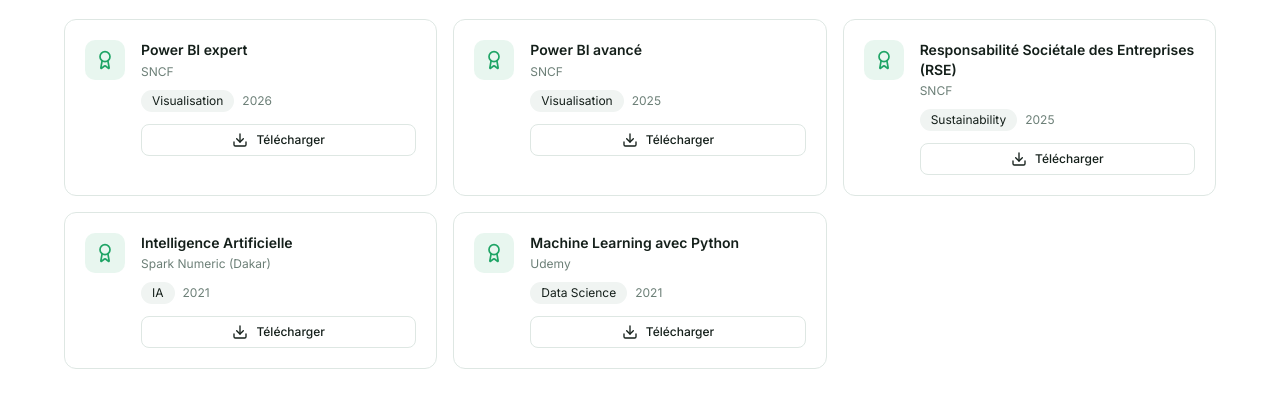
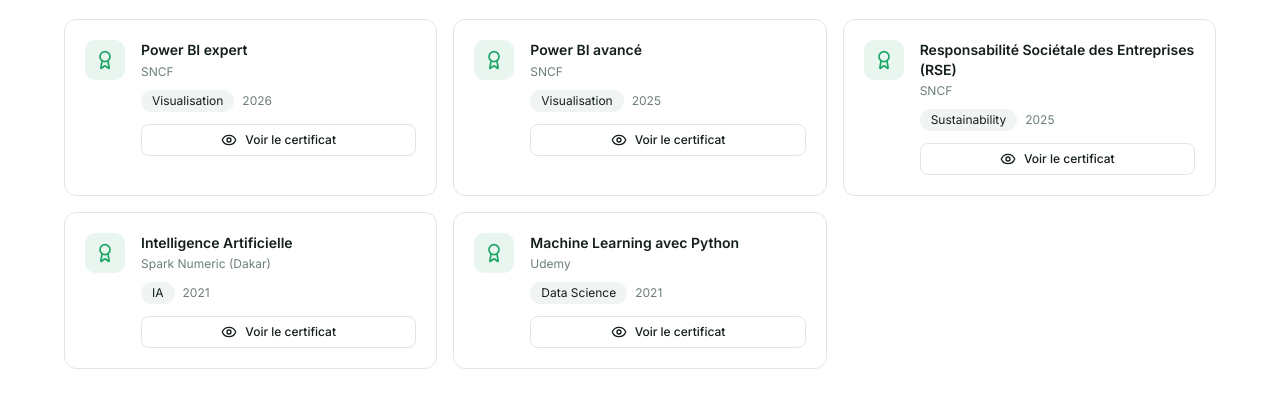
Before and after one commit to MouhamadouKane/Mon_Portofolio, a Next.js app: page / in a window 1280 px wide. Shown: the part 5620-6018 px from the top of the page. Built offline with nearby package versions, Linux system fonts and the light colour scheme.

Commit message:
feat: open certificate in new tab
Update button to open PDF in new tab with "View Certificate" text and icon.

Co-authored-by: Mouhamadou Kane <121967533+MouhamadouKane@users.noreply.github.com>

```diff
--- a/components/certifications.tsx
+++ b/components/certifications.tsx
@@ -2,7 +2,7 @@
 
 import React from "react";
 import { useRef, useEffect, useState } from "react";
-import { Award, Download } from "lucide-react";
+import { Award, Eye } from "lucide-react";
 import { Badge } from "@/components/ui/badge";
 import { Button } from "@/components/ui/button";
 
@@ -120,11 +120,12 @@ export function Certifications() {
                 >
                   <a
                     href={cert.certificateUrl}
-                    download
-                    aria-label={`Télécharger le certificat ${cert.title}`}
+                    target="_blank"
+                    rel="noopener noreferrer"
+                    aria-label={`Voir le certificat ${cert.title}`}
                   >
-                    <Download size={14} />
-                    Télécharger
+                    <Eye size={14} />
+                    Voir le certificat
                   </a>
                 </Button>
               </div>
```
